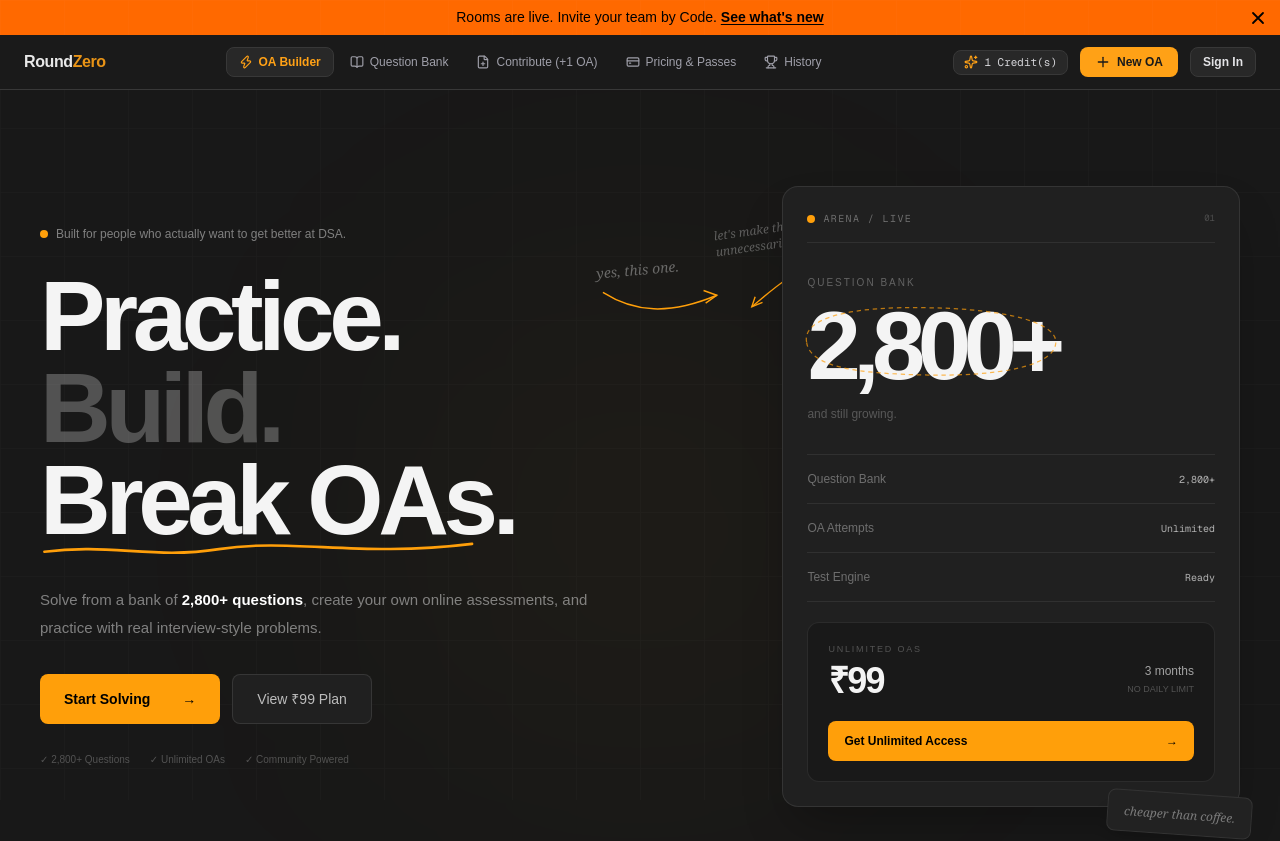
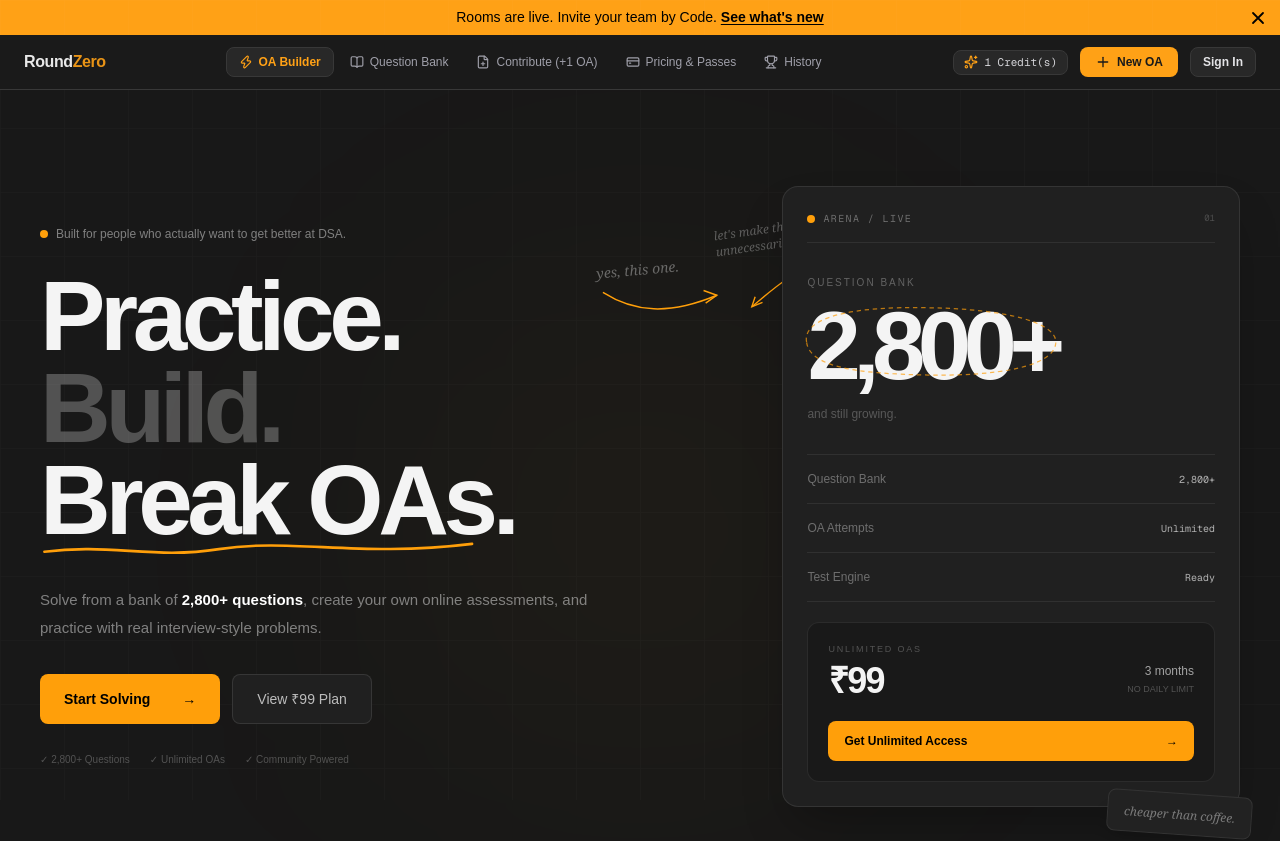
Before and after one commit to PRERAN001/OA-Forge, a Next.js app: page / in a window 1280 px wide. Shown: the top 841 px of the page. Built offline with nearby package versions, Linux system fonts and the light colour scheme; no server answers.

Commit message:
addedd the announcement bar

```diff
--- a/src/components/AnnouncementBar.tsx
+++ b/src/components/AnnouncementBar.tsx
@@ -46,7 +46,7 @@
   return (
     <div
       role="status"
-      className="relative flex items-center justify-center gap-3 bg-orange-500 px-10 py-2 text-center text-sm font-medium text-black"
+      className="relative flex items-center justify-center gap-3 bg-[#ffa116] px-10 py-2 text-center text-sm font-medium text-black"
     >
       <p className="leading-snug">
         {message}
```
